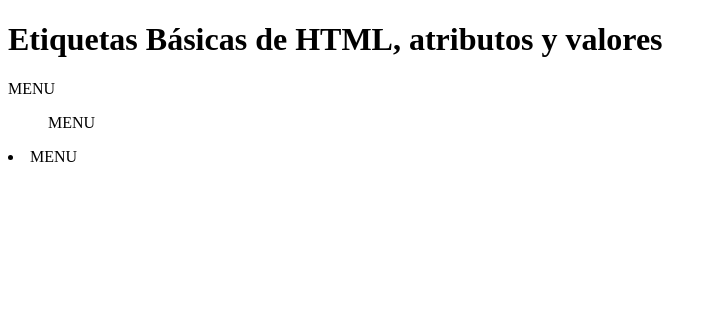
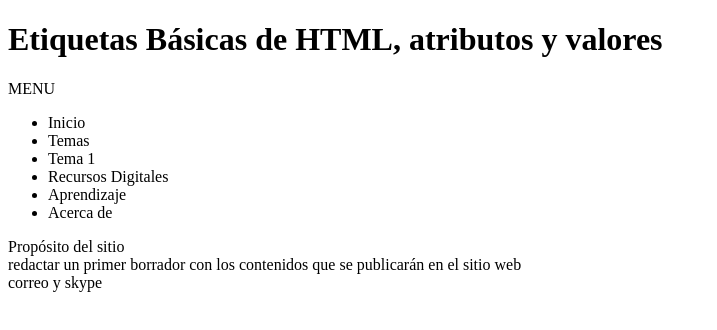
Before and after one commit to OscarDs11/DSW-OscarDeSalvador, a plain HTML site: page Fase2/design.html in a window 1280 px wide. Shown: the whole page, without its empty margins (0-717 px from the left). Drawn offline with Linux system fonts and the light colour scheme.

Commit message:
Update design.html

```diff
--- a/Fase2/design.html
+++ b/Fase2/design.html
@@ -10,8 +10,16 @@
     <header><h1>Etiquetas Básicas de HTML,
         atributos y valores</h1></header>
     <NAV>MENU</NAV>
-    <UL>MENU</UL>
-    <LI>MENU</LI>
+    <UL>
+        <li>Inicio</li>
+        <li>Temas</li><li>Tema 1</li>
+        <li>Recursos Digitales</li>
+        <li>Aprendizaje</li>
+        <li>Acerca de </li>
+    </UL>
+    <section>Propósito del sitio</section>
+    <article>redactar un primer borrador con los contenidos que se publicarán en el sitio web</article>
+    <footer>correo y skype</footer>
 
 </body>
 </html>
```
